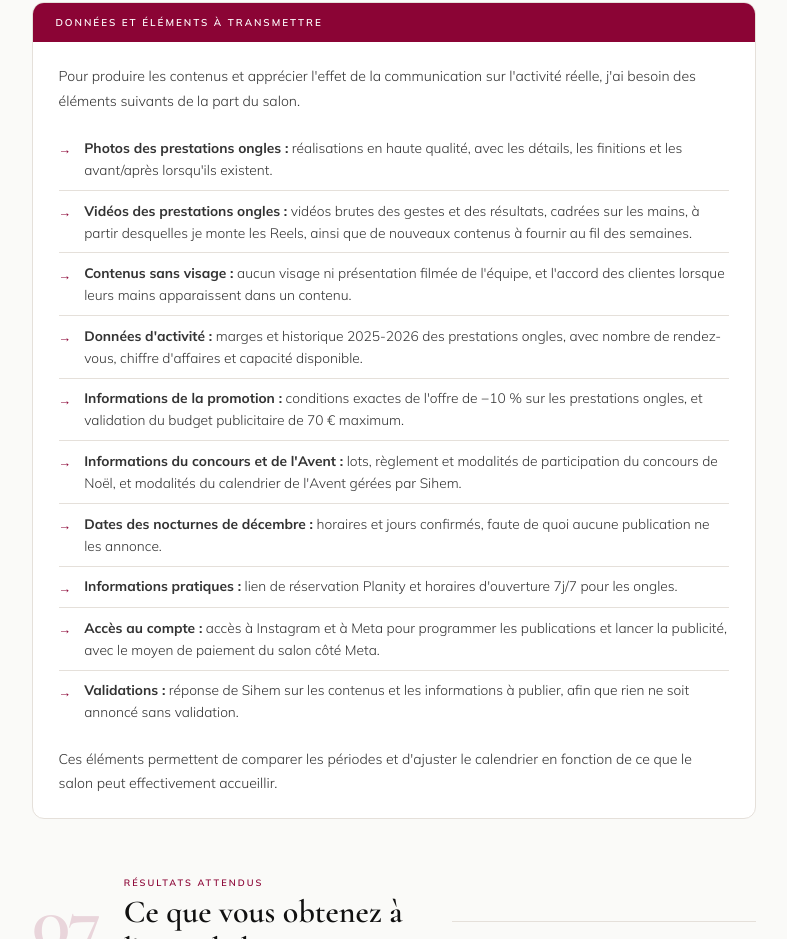
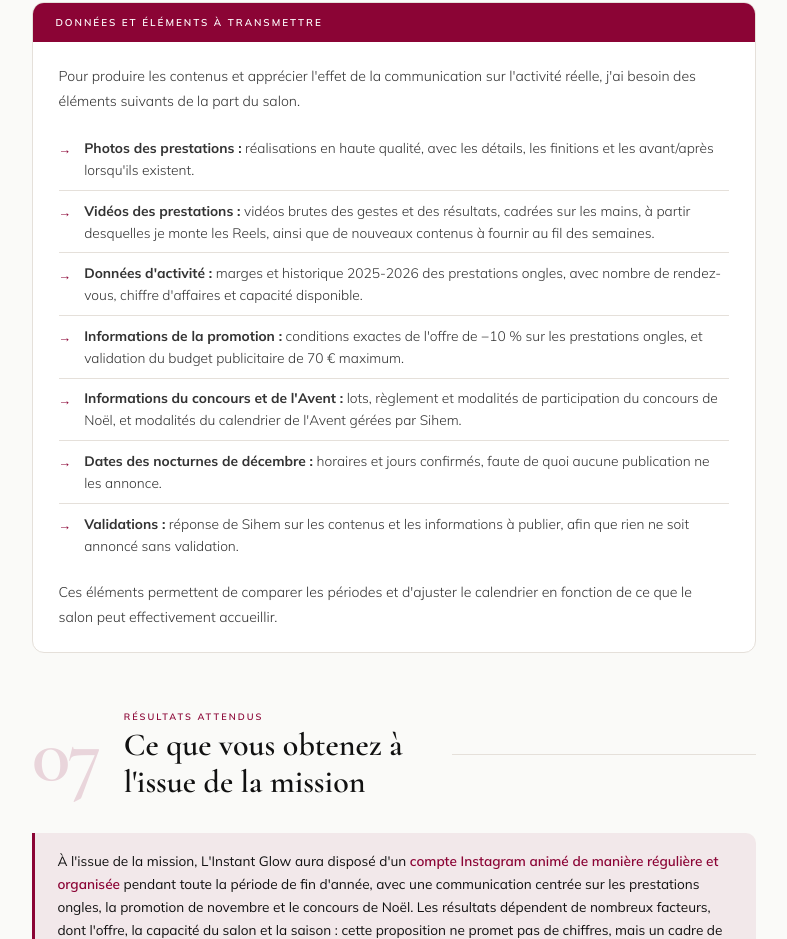
Before and after one commit to Inothebrand/Proposition-commerciale-26-27, a plain HTML site: page index.html in a window 1280 px wide. Shown: the part 4817-5756 px from the top of the page, without its empty margins (246-1033 px from the left). Drawn offline with nearby package versions, Linux system fonts and the light colour scheme.

Commit message:
Update index.html

```diff
--- a/index.html
+++ b/index.html
@@ -908,15 +908,12 @@
     <div class="card-body">
       <p>Pour produire les contenus et apprécier l'effet de la communication sur l'activité réelle, j'ai besoin des éléments suivants de la part du salon.</p>
       <ul class="styled-list" style="margin-top:0.9rem">
-        <li><span><strong>Photos des prestations ongles :</strong> réalisations en haute qualité, avec les détails, les finitions et les avant/après lorsqu'ils existent.</span></li>
-        <li><span><strong>Vidéos des prestations ongles :</strong> vidéos brutes des gestes et des résultats, cadrées sur les mains, à partir desquelles je monte les Reels, ainsi que de nouveaux contenus à fournir au fil des semaines.</span></li>
-        <li><span><strong>Contenus sans visage :</strong> aucun visage ni présentation filmée de l'équipe, et l'accord des clientes lorsque leurs mains apparaissent dans un contenu.</span></li>
+        <li><span><strong>Photos des prestations :</strong> réalisations en haute qualité, avec les détails, les finitions et les avant/après lorsqu'ils existent.</span></li>
+        <li><span><strong>Vidéos des prestations :</strong> vidéos brutes des gestes et des résultats, cadrées sur les mains, à partir desquelles je monte les Reels, ainsi que de nouveaux contenus à fournir au fil des semaines.</span></li>
         <li><span><strong>Données d'activité :</strong> marges et historique 2025-2026 des prestations ongles, avec nombre de rendez-vous, chiffre d'affaires et capacité disponible.</span></li>
         <li><span><strong>Informations de la promotion :</strong> conditions exactes de l'offre de −10 % sur les prestations ongles, et validation du budget publicitaire de 70 € maximum.</span></li>
         <li><span><strong>Informations du concours et de l'Avent :</strong> lots, règlement et modalités de participation du concours de Noël, et modalités du calendrier de l'Avent gérées par Sihem.</span></li>
         <li><span><strong>Dates des nocturnes de décembre :</strong> horaires et jours confirmés, faute de quoi aucune publication ne les annonce.</span></li>
-        <li><span><strong>Informations pratiques :</strong> lien de réservation Planity et horaires d'ouverture 7j/7 pour les ongles.</span></li>
-        <li><span><strong>Accès au compte :</strong> accès à Instagram et à Meta pour programmer les publications et lancer la publicité, avec le moyen de paiement du salon côté Meta.</span></li>
         <li><span><strong>Validations :</strong> réponse de Sihem sur les contenus et les informations à publier, afin que rien ne soit annoncé sans validation.</span></li>
       </ul>
       <p style="margin-top:0.9rem">Ces éléments permettent de comparer les périodes et d'ajuster le calendrier en fonction de ce que le salon peut effectivement accueillir.</p>
```
